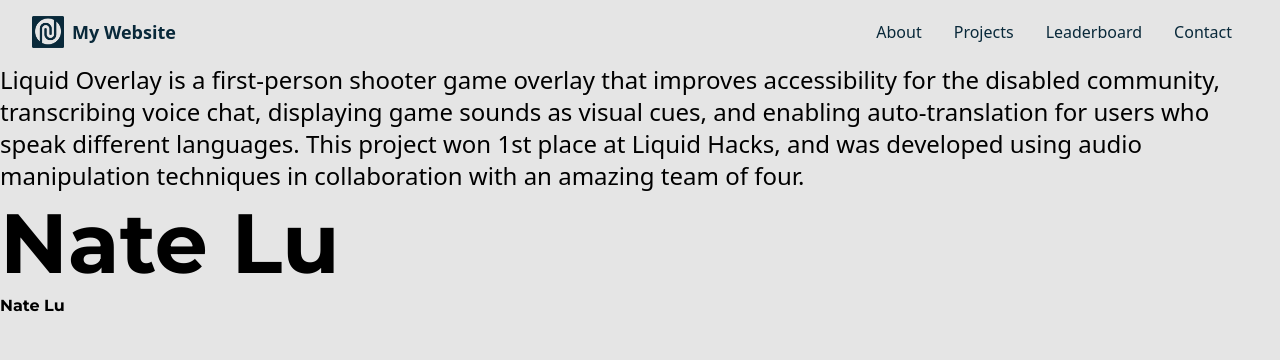
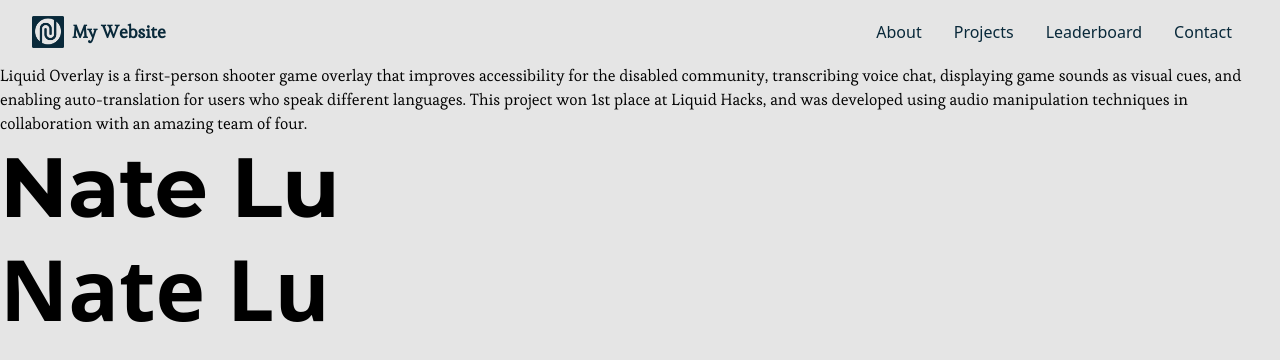
Before and after one commit to NathanMLu/natelu.dev, a SvelteKit app: page / in a window 1280 px wide. Shown: the top 360 px of the page. Built offline with nearby package versions, Linux system fonts and the light colour scheme.

Commit message:
esteban font working

```diff
--- a/src/app.css
+++ b/src/app.css
@@ -2,7 +2,31 @@
 @tailwind components;
 @tailwind utilities;
 
-@font-face {
-    font-family: 'Montserrat';
-    src: url('/fonts/Montserrat/Montserrat-Bold.ttf');
+@layer base {
+    @font-face {
+        font-family: 'Montserrat';
+        src: local('Montserrat'), url('/fonts/Montserrat/Montserrat-Regular.ttf') format('truetype');
+        font-weight: 400;
+        font-display: swap;
+    }
+
+    @font-face {
+        font-family: 'Montserrat';
+        src: local('Monteserrat-SemiBold'), url('/fonts/Montserrat/Montserrat-SemiBold.ttf') format('truetype');
+        font-weight: 600;
+    }
+
+    @font-face {
+        font-family: 'Montserrat';
+        src: local('Montserrat-Bold'), url('/fonts/Montserrat/Montserrat-Bold.ttf') format('truetype');
+        font-weight: 700;
+        font-display: swap;
+    }
+
+    @font-face {
+        font-family: 'Esteban';
+        src: local('Esteban'), url('/fonts/Esteban/Esteban-Regular.ttf') format('truetype');
+        font-weight: 400;
+        font-display: swap;
+    }
 }
--- a/src/routes/+page.svelte
+++ b/src/routes/+page.svelte
@@ -1,4 +1,4 @@
-<p class="font-t2 text-2xl">
+<p class="font-esteban">
     Liquid Overlay is a first-person shooter game overlay that improves accessibility for the disabled community,
     transcribing voice chat, displaying game sounds as visual cues, and enabling auto-translation for users who speak
     different languages. This project won 1st place at Liquid Hacks, and was developed using audio manipulation
@@ -8,7 +8,7 @@
     Nate Lu
 </h1>
 
-<h1 class="font-montserrat_test">
+<h1 class="font-montserrat_test test">
     Nate Lu
 </h1>
 
@@ -17,9 +17,15 @@
     /*    font-family: 'Montserratzz';*/
     /*    src: url('/fonts/Montserrat/Montserrat-Bold.ttf');*/
     /*}*/
+    .test {
+        font-weight: 700;
+        font-size: 84px;
+        line-height: 102px;
+        font-style: normal;
+    }
 
     .font-montserrat {
-        font-family: 'Montserrat', serif;
+        font-family: 'Montserrat', sans-serif;
         font-weight: 700;
         font-size: 84px;
         line-height: 102px;
--- a/tailwind.config.js
+++ b/tailwind.config.js
@@ -15,7 +15,8 @@ export default {
                 'card-bg': '#ECF4F8'
             },
             fontFamily: {
-                montserrat_test: ['Montserrat', 'sans-serif'],
+                custom1: ['Montserrat-Bold', 'sans-serif'],
+                esteban: ['Esteban', 'serif'],
             }
         },
     },
```
